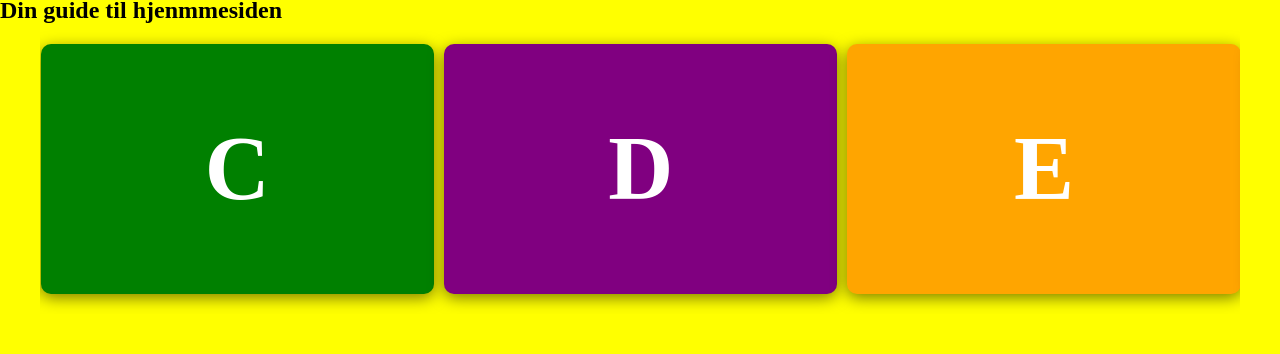
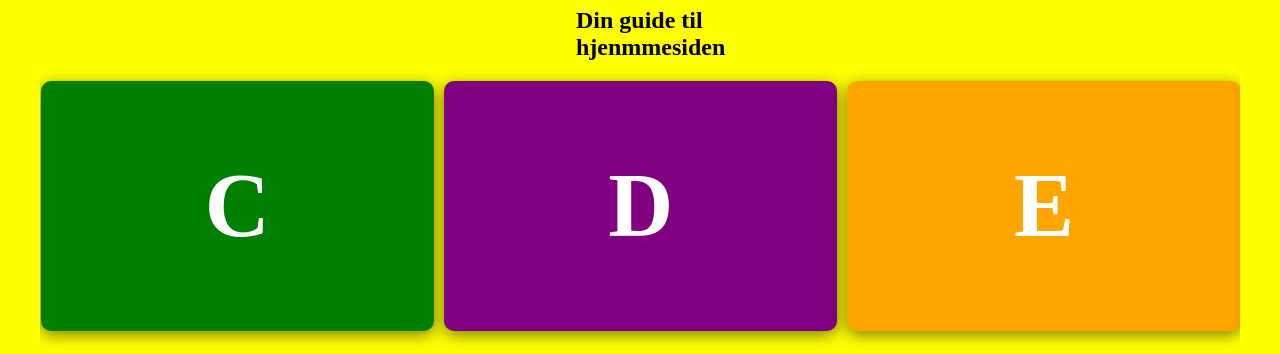
Before and after one commit to dani6902/Morgnsol, a plain HTML site: page index.html in a window 1280 px wide. Shown: the part 781-1135 px from the top of the page. Drawn offline with nearby package versions, Linux system fonts and the light colour scheme.

Commit message:
overskrift

```diff
--- a/index.html
+++ b/index.html
@@ -29,7 +29,8 @@
     </section>
 
     <section id="side2">
-      <h2>Din guide til hjenmmesiden</h2>
+      <h2 class="slideboxtekst">Din guide til hjenmmesiden</h2>
+      <div class="box">
        <div class="wrapper">
          <div class="carousel owl-carousel">
            <div class="card card-1">A</div>
@@ -39,6 +40,7 @@
            <div class="card card-5">E</div>
          </div>
        </div>
+      </div>
     </section>
 
     <section id="side3">
--- a/style.css
+++ b/style.css
@@ -92,14 +92,16 @@ nav img{
 #side2 {
   background: yellow;
 }
+  .slideboxtekst{
+    margin: auto;
+    width: 10%;
+    margin-top: 10px;
+  }
+}
 #side2 .box {
   display: flex;
   align-items: center;
   min-height: 100vh;
-}
-#side2 h2{
-  display: flex;
-  text-align: center;
 }
 .wrapper {
   width: 100%;
@@ -153,6 +155,7 @@ nav img{
   margin: 0 5px;
   border: 2px solid black!important;
   transition: all 0.3s ease;
+  margin-bottom: 20px;
 }
 .owl-dot:hover, .owl-dot.active{
   background: black!important;
```
